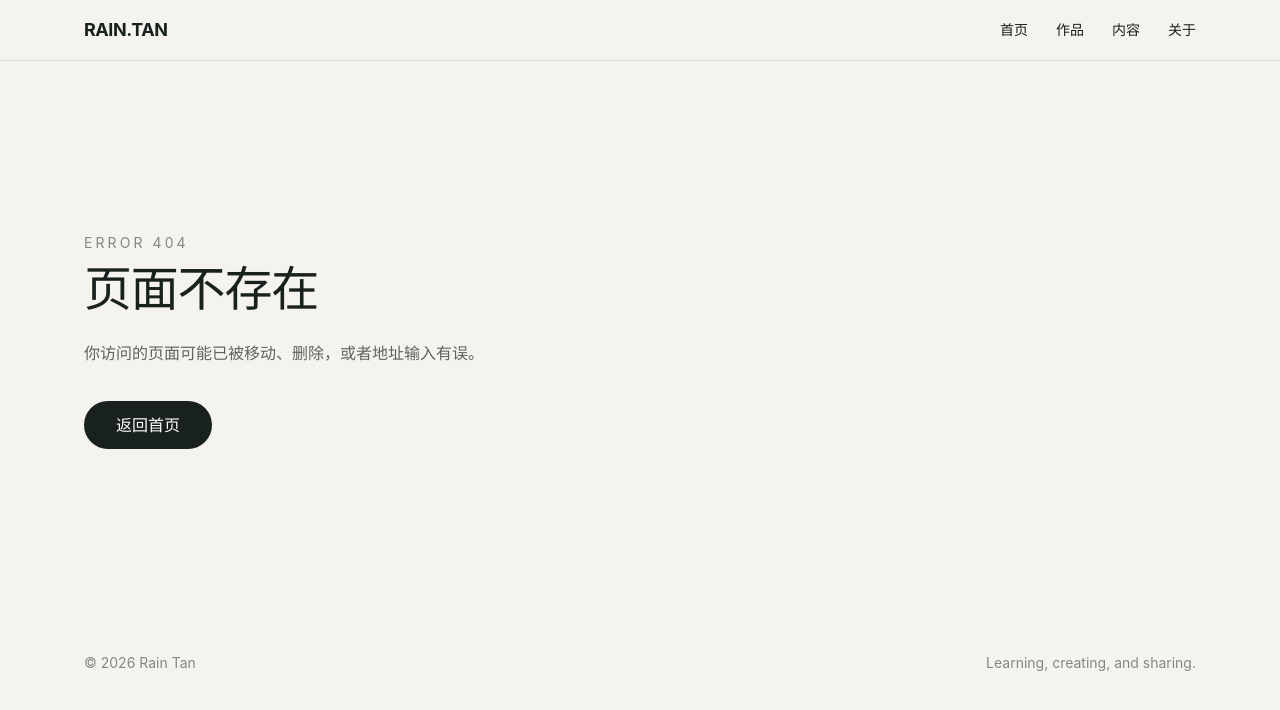
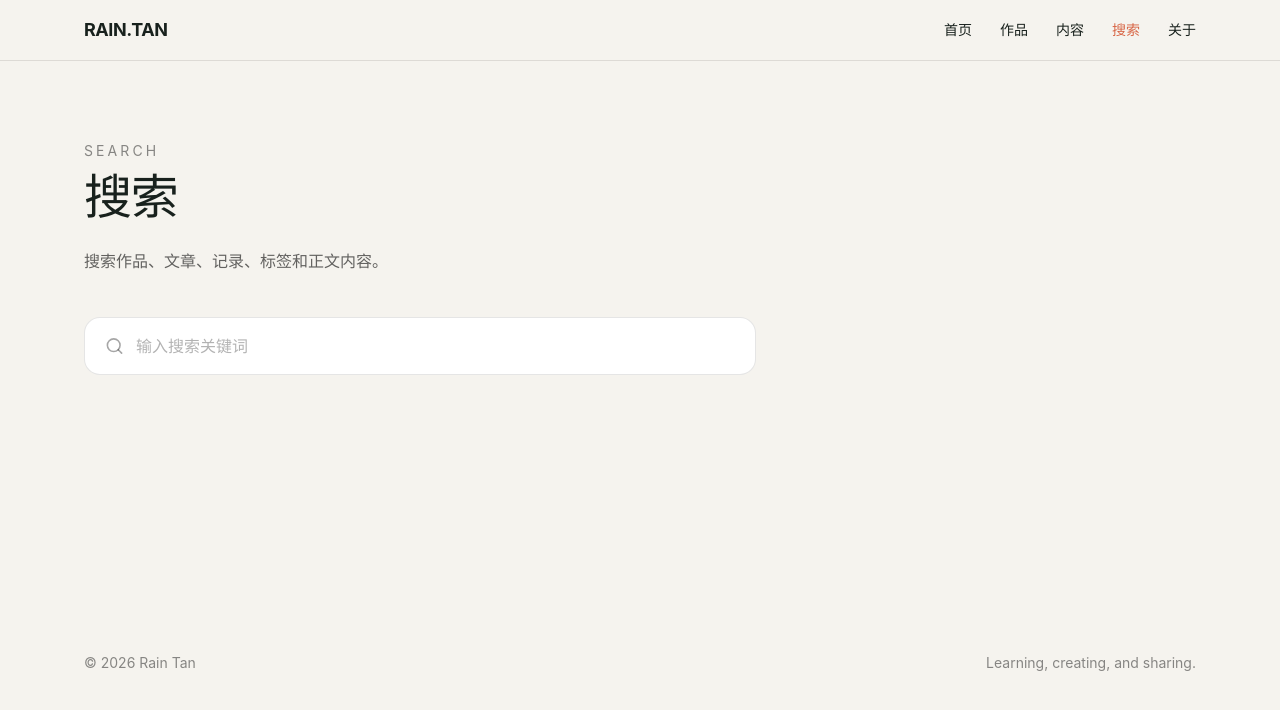
Before and after one commit to DHDSB/rain-portfolio, a React (Vite) app: page /#/search in a window 1280 px wide. Before the commit this address had no page. Shown: the top 710 px of the page. Built offline with nearby package versions, Linux system fonts and the light colour scheme.

Commit message:
feat: add site-wide content search

```diff
--- a/src/App.jsx
+++ b/src/App.jsx
@@ -10,6 +10,7 @@ import NotFoundPage from "./pages/NotFoundPage.jsx";
 import ScrollToTop from "./components/ScrollToTop.jsx";
 import PageTitle from "./components/PageTitle.jsx";
 import ContentDetailPage from "./pages/ContentDetailPage.jsx";
+import SearchPage from "./pages/SearchPage.jsx";
 export default function App() {
   return (
     <div className="min-h-screen bg-[#f5f3ee] text-[#18211d]">
@@ -20,6 +21,10 @@ export default function App() {
       <Header />
 
       <Routes>
+        <Route
+          path="/search"
+          element={<SearchPage />}
+        />
 
         <Route
           path="/"
--- a/src/components/Header.jsx
+++ b/src/components/Header.jsx
@@ -18,9 +18,14 @@ const navigationItems = [
     path: "/writing",
   },
   {
+  label: "搜索",
+  path: "/search",
+},
+  {
     label: "关于",
     path: "/about",
   },
+
 ];
 
 export default function Header() {
--- /dev/null
+++ b/src/pages/SearchPage.jsx
@@ -0,0 +1,79 @@
+import { useMemo, useState } from "react";
+import { Search } from "lucide-react";
+
+import PageHeader from "../components/PageHeader.jsx";
+import ContentCard from "../components/ContentCard.jsx";
+import { allContentItems } from "../data/allContent.js";
+
+export default function SearchPage() {
+  const [keyword, setKeyword] = useState("");
+
+  const searchResults = useMemo(() => {
+    const searchText = keyword.trim().toLowerCase();
+
+    if (!searchText) {
+      return [];
+    }
+
+    return allContentItems.filter((item) => {
+      const searchableText = [
+        item.title,
+        item.description,
+        item.category,
+        ...(item.tags ?? []),
+        item.body ?? "",
+      ]
+        .join(" ")
+        .toLowerCase();
+
+      return searchableText.includes(searchText);
+    });
+  }, [keyword]);
+
+  return (
+    <main className="min-h-[70vh]">
+      <section className="mx-auto max-w-6xl px-5 py-20">
+        <PageHeader
+          eyebrow="Search"
+          title="搜索"
+          description="搜索作品、文章、记录、标签和正文内容。"
+        />
+
+        <label className="mt-10 flex max-w-2xl items-center gap-3 rounded-2xl border border-black/10 bg-white px-5 py-4">
+          <Search className="h-5 w-5 text-black/35" />
+
+          <input
+            type="search"
+            value={keyword}
+            onChange={(event) =>
+              setKeyword(event.target.value)
+            }
+            placeholder="输入搜索关键词"
+            className="w-full border-0 bg-transparent text-lg outline-none placeholder:text-black/30"
+          />
+        </label>
+      </section>
+
+      {keyword.trim() && (
+        <section className="bg-[#1d2923] px-5 py-16 text-white">
+          <div className="mx-auto max-w-6xl">
+            {searchResults.length > 0 ? (
+              <div className="grid gap-5 md:grid-cols-2 lg:grid-cols-3">
+                {searchResults.map((item) => (
+                  <ContentCard
+                    key={item.id}
+                    item={item}
+                  />
+                ))}
+              </div>
+            ) : (
+              <p className="rounded-2xl border border-white/10 p-6 text-white/60">
+                没有找到匹配的内容。
+              </p>
+            )}
+          </div>
+        </section>
+      )}
+    </main>
+  );
+}
```
